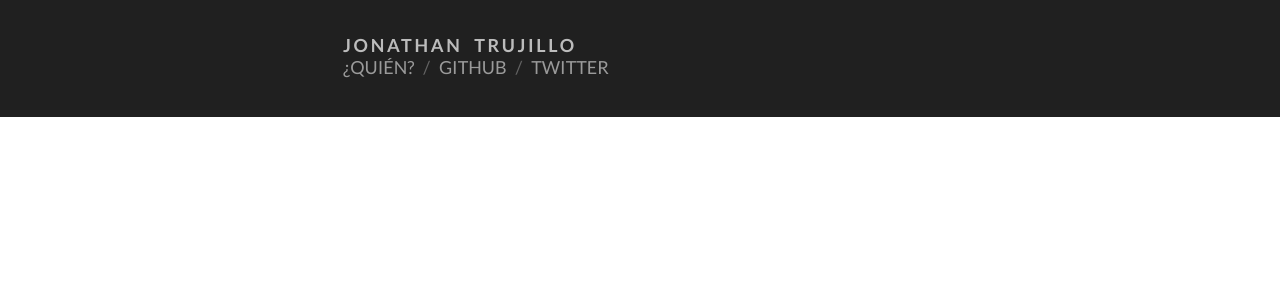
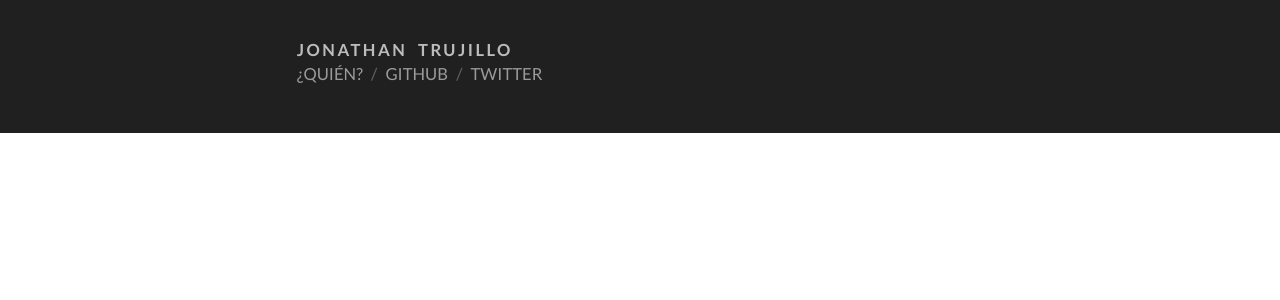
Before and after one commit to albertogg/jonotrujillo.github.io, a Jekyll site: the page built from index.html, in a window 1280 px wide. Shown: the top 300 px of the page. Built offline with Jekyll 4.4.1, drawn with Linux system fonts in a browser that asks for light colours; Markdown is read by kramdown in place of the engine named in the settings.

Commit message:
better font sizing

```diff
--- a/css/responsive.styl
+++ b/css/responsive.styl
@@ -1,7 +1,7 @@
 @media screen and (min-width:768px)
 
 	body
-		font-size 17px
+		font-size 1.15em
 
 	#header, #content
 		padding 0 2em
@@ -10,7 +10,7 @@
 @media screen and (min-width:1024px)
 
 	body
-		font-size 18px
+		font-size 1.3em
 
 	#header, #content
 		padding 0 4em
--- a/css/styles.css
+++ b/css/styles.css
@@ -49,18 +49,18 @@ input[type="search"]::-webkit-search-cancel-button,input[type="search"]::-webkit
 button::-moz-focus-inner,input::-moz-focus-inner{border:0;padding:0}
 textarea{overflow:auto;vertical-align:top}
 table{border-collapse:collapse;border-spacing:0}
-body{color:#404040;font-family:'Lato',sans-serif;font-size:16px;line-height:1.5em}
+body{color:#404040;font-family:'Lato',sans-serif;font-size:16px;line-height:1.6em}
 a{color:inherit;text-decoration:none;-webkit-transition:color .075s ease-in;-moz-transition:color .075s ease-in;-o-transition:color .075s ease-in;-ms-transition:color .075s ease-in;transition:color .075s ease-in}
 h1,h2{color:#2d2d2d}
-h1{font-size:2.369em;line-height:1em;margin-top:0;margin-bottom:0}
-h2{font-size:1.3em;line-height:1em;margin-top:2em;margin-bottom:1em}
+h1{font-size:1.953em;line-height:1em;margin-top:0;margin-bottom:0}
+h2{font-size:1.25em;line-height:1em;margin-top:2em;margin-bottom:1em}
 ol,p,ul{margin-top:1em;margin-bottom:1em}
 strong{color:#363636}
 .content{margin:2em auto;max-width:33em}
 #header,#content{padding-right:1em;padding-left:1em}
 #header{background:#202020;overflow:auto;}
-#header h1,#header nav{text-transform:uppercase}
-#header h1{color:rgba(255,255,255,0.7);font-size:1em;letter-spacing:.15em;word-spacing:.3em}
+#header h1,#header nav{font-size:.8em;text-transform:uppercase}
+#header h1{color:rgba(255,255,255,0.7);letter-spacing:.15em;word-spacing:.3em}
 #header nav{color:rgba(255,255,255,0.55);}
 #header nav ul{margin-top:0;margin-bottom:0;padding-left:0;}
 #header nav ul li{display:inline;}
@@ -70,12 +70,12 @@ strong{color:#363636}
 #content section article{margin-top:2em;margin-bottom:2em;}
 #content section article header{margin-top:2em;margin-bottom:2em;}
 #content section article header h1 a{color:inherit}
-#content section article header .when{color:#797979;margin-top:0;margin-bottom:0;text-transform:uppercase}
+#content section article header .when{color:#797979;font-size:.8em;margin-top:0;margin-bottom:0;text-transform:uppercase}
 #content section article footer{border-top:.15em solid #d9d9d9;color:#5d5d5d;margin-top:4em;margin-bottom:2em}
 #content a{color:#3498db;}
 #content a:hover,#content a:active{color:#2980b9}
-@media screen and (min-width:768px){body{font-size:17px}
+@media screen and (min-width:768px){body{font-size:1.15em}
 #header,#content{padding:0 2em}
-}@media screen and (min-width:1024px){body{font-size:18px}
+}@media screen and (min-width:1024px){body{font-size:1.3em}
 #header,#content{padding:0 4em}
 }
```
Also changed, not shown: css/main.styl (+5 -4 lines).
